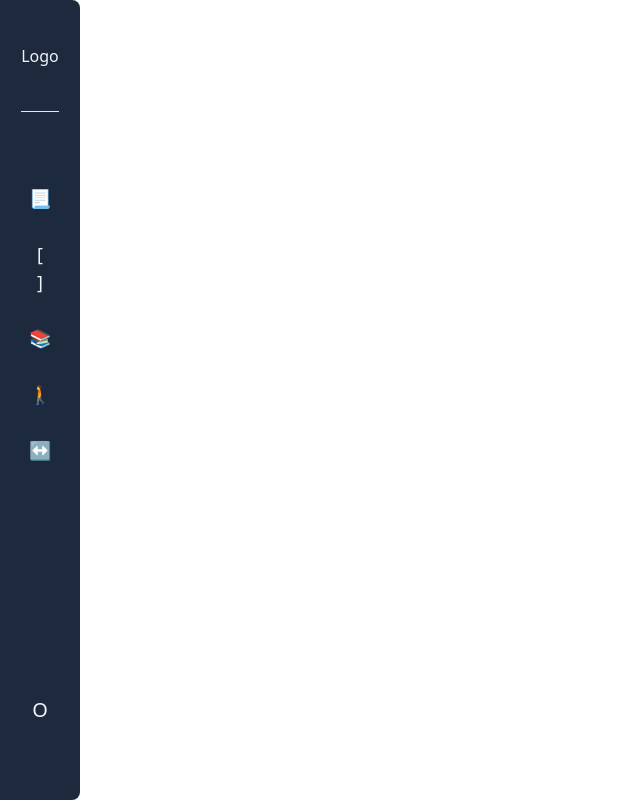
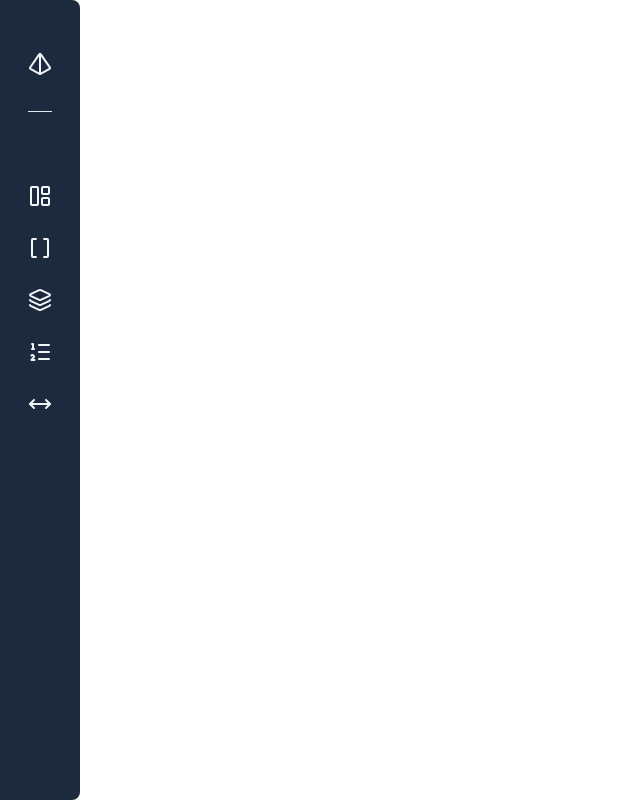
Before and after one commit to MathHenr/algorithm-visualizer, a Next.js app: page / in a window 1280 px wide. Shown: the whole page, without its empty margins (0-640 px from the left). Built offline with nearby package versions, Linux system fonts and the light colour scheme.

Commit message:
feat: finalize sidebar with core elements and functionality.

```diff
--- a/package.json
+++ b/package.json
@@ -11,6 +11,7 @@
   "dependencies": {
     "clsx": "^2.1.1",
     "framer-motion": "^12.34.3",
+    "lucide-react": "^0.575.0",
     "next": "16.1.6",
     "react": "19.2.3",
     "react-dom": "19.2.3"
--- a/src/components/Sidebar/index.tsx
+++ b/src/components/Sidebar/index.tsx
@@ -3,24 +3,44 @@
 import Link from "next/link";
 import { useState } from "react";
 import clsx from "clsx";
+import {
+  BracketsIcon,
+  LayersIcon,
+  LayoutPanelLeftIcon,
+  ListOrderedIcon,
+  MoveHorizontalIcon,
+  PyramidIcon,
+  X,
+} from "lucide-react";
 
 export function Sidebar() {
   const [isOpen, setIsOpen] = useState<boolean>(false);
+  console.log(isOpen);
 
   const structures = [
-    { name: "Homepage", href: "/", icon: "📃" },
-    { name: "Array", href: "/structure/array", icon: "[ ]" },
-    { name: "Stack", href: "/structure/stack", icon: "📚" },
-    { name: "Queue", href: "/structure/queue", icon: "🚶" },
-    { name: "Deque", href: "/structure/double-ended-queue", icon: "↔️" },
+    {
+      name: "Homepage",
+      href: "/",
+      icon: <LayoutPanelLeftIcon />,
+    },
+    { name: "Array", href: "/structure/array", icon: <BracketsIcon /> },
+    { name: "Stack", href: "/structure/stack", icon: <LayersIcon /> },
+    { name: "Queue", href: "/structure/queue", icon: <ListOrderedIcon /> },
+    {
+      name: "Deque",
+      href: "/structure/double-ended-queue",
+      icon: <MoveHorizontalIcon />,
+    },
   ];
 
   return (
     <aside
       className={clsx(
-        "min-h-screen bg-slate-800 relative flex flex-col items-center p-10 text-slate-100 transition",
-        "sm:p-4 sm:rounded-tr-lg sm:rounded-br-lg",
-        isOpen ? "w-full sm:w-[60%] sm:max-w-75" : "sm:w-20 w-10",
+        "min-h-screen bg-slate-800 relative flex flex-col items-center text-slate-100",
+        "sm:p-4",
+        isOpen
+          ? "w-full p-10 sm:w-[60%] sm:max-w-75 sm:rounded-tr-lg sm:rounded-br-lg"
+          : "sm:w-20 p-2 w-fit rounded-tr-lg rounded-br-lg",
       )}
     >
       <div
@@ -32,24 +52,35 @@ export function Sidebar() {
       >
         {isOpen && (
           <>
-            <h1
-              className={clsx("font-extrabold text-2xl/tight", "sm:text-3xl")}
-            >
+            <span className={clsx("flex justify-center")}>
+              <PyramidIcon size={20} />
+            </span>
+            <h2 className={clsx("font-extrabold text-2xl/tight", "sm:text-xl")}>
               Algorithm Visualizer
-            </h1>
-            <a href="#" className={clsx("text-lg mb-4")}>
-              By Matheus
-            </a>
+            </h2>
+            <Link href="#" className={clsx("mb-2")}>
+              By{" "}
+              <span className={clsx("hover:text-slate-50/80 transition")}>
+                Matheus
+              </span>
+            </Link>
           </>
         )}
 
-        {!isOpen && <span className={clsx("mb-4")}>Logo</span>}
+        {!isOpen && (
+          <span className={clsx("text-center")}>
+            <PyramidIcon
+              onClick={() => setIsOpen(!isOpen)}
+              size={24}
+              className="cursor-pointer hover:text-slate-200/80 transition"
+            />
+          </span>
+        )}
       </div>
 
       <nav
         className={clsx(
           "flex flex-col gap-3 w-full min-h-[60vh] font-bold text-xl text-center mb-8",
-          "sm:text-lg sm:font-normal",
         )}
       >
         {/* Sidebar opened */}
@@ -61,27 +92,32 @@ export function Sidebar() {
               key={href}
               className={clsx(
                 "hover:bg-slate-300 hover:shadow-[0px_3px_15px_-1px_rgba(0,0,0,0.50)] hover:text-slate-900",
-                "rounded-sm transition flex items-center justify-center gap-4 group",
+                "rounded-sm transition flex items-center justify-center gap-4 px-4 py-2",
                 isOpen ? "" : "sm:px-4 sm:py-2",
               )}
               href={href}
+              title={name}
+              aria-label={name}
             >
-              <span>{icon} </span>
+              <span className="text-sm"> {icon} </span>
               {isOpen && <span> {name}</span>}
             </Link>
           );
         })}
       </nav>
 
-      <button
-        onClick={() => setIsOpen(!isOpen)}
-        className={clsx(
-          "w-fit px-4 py-2 rounded-xl text-xl transition cursor-pointer",
-          "hover:bg-slate-300 hover:text-slate-900",
-        )}
-      >
-        {isOpen ? <>X</> : <>O</>}
-      </button>
+      {isOpen && (
+        <X
+          onClick={() => setIsOpen(!isOpen)}
+          className={clsx(
+            "w-12 h-12 p-2 rounded-lg transition cursor-pointer",
+            isOpen
+              ? "hover:bg-red-500/50 hover:text-slate-50 sm:w-10 sm:h-10 sm:absolute sm:top-0 sm:left-0 sm:rounded-tl-none"
+              : "hover:bg-slate-50/50 hover:text-slate-900",
+            "",
+          )}
+        />
+      )}
     </aside>
   );
 }
```
Also changed, not shown: 1 other file (tests, documents, lock files or other folders).
